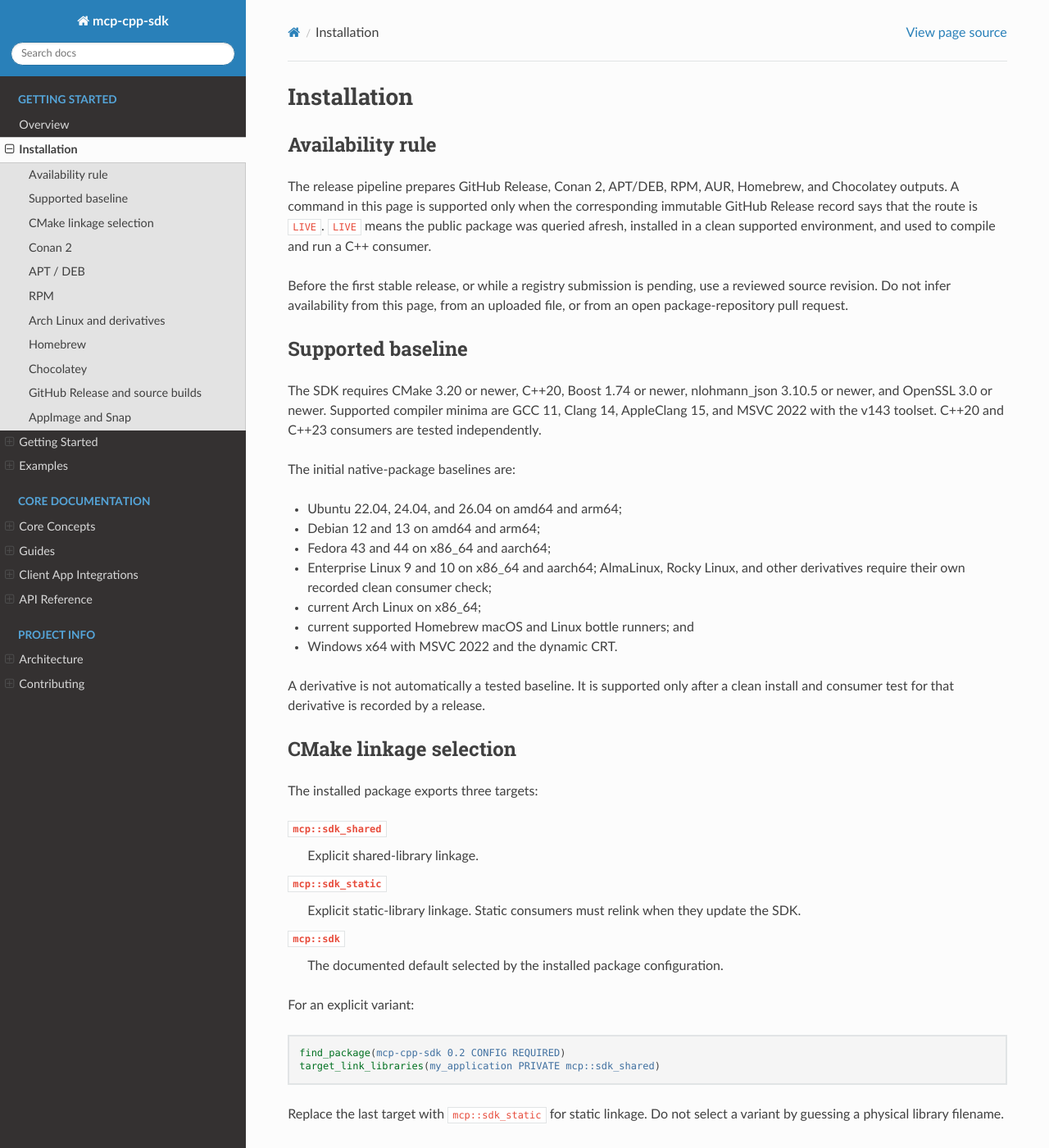
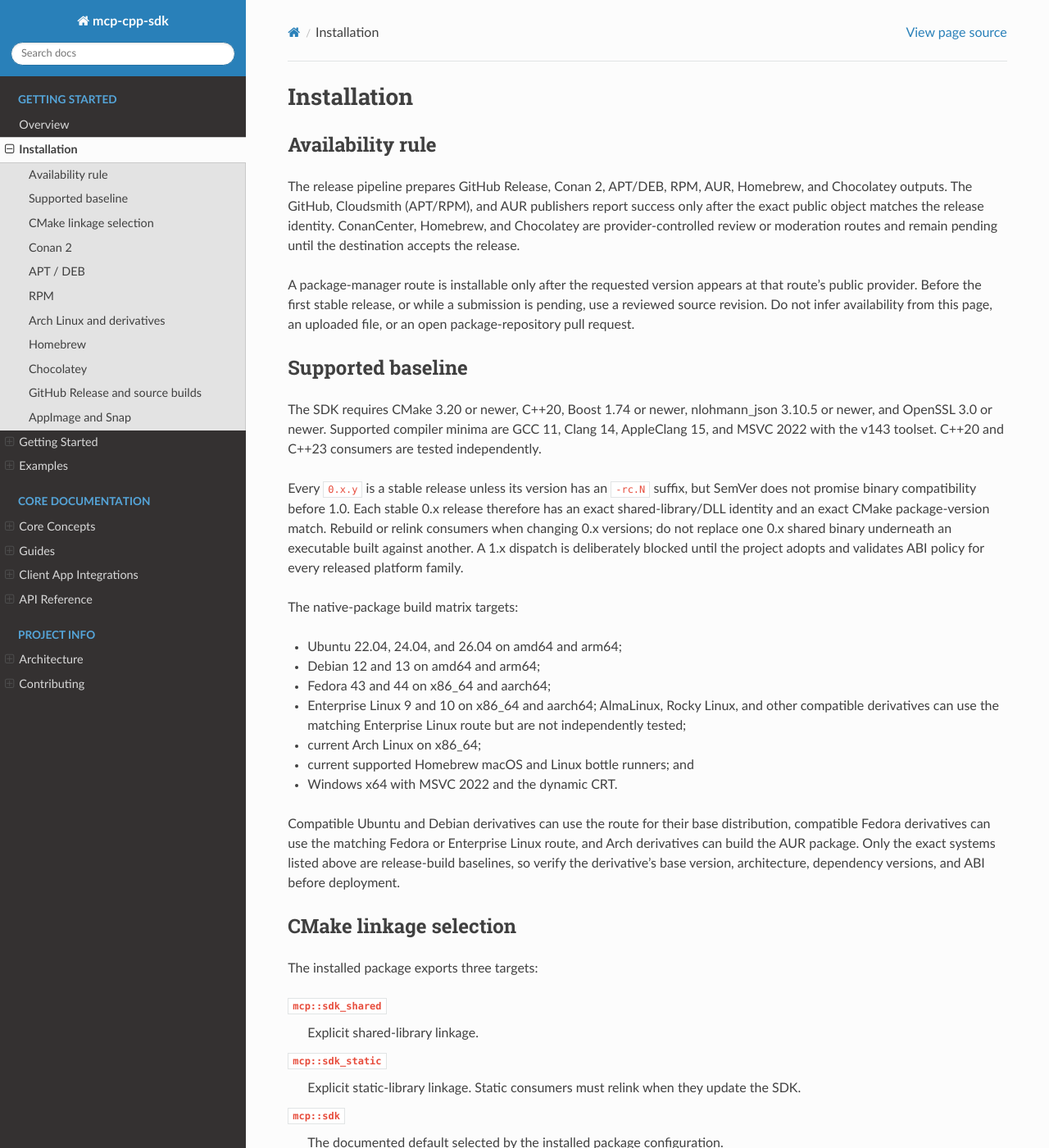
Before and after one commit to yurirocha15/mcp-cpp-sdk, a Sphinx documentation site: the page built from docs/installation.rst, in a window 1280 px wide and 1400 px high. Shown: the whole window at 82% size. Built offline with Sphinx 7.4.7 and the Read the Docs theme 3.1.0, drawn with Linux system fonts in a browser that asks for light colours; some of the changed text lies outside the part shown.

Commit message:
docs: describe release availability and installation routes
Align the installation guide, README and getting-started page with the
release workflow, and update the unreleased changelog entry. Benchmark
reports name the results directory relative to the repository.

```diff
--- a/docs/installation.rst
+++ b/docs/installation.rst
@@ -5,14 +5,17 @@ Availability rule
 -----------------
 
 The release pipeline prepares GitHub Release, Conan 2, APT/DEB, RPM, AUR,
-Homebrew, and Chocolatey outputs.  A command in this page is supported only
-when the corresponding immutable GitHub Release record says that the route is
-``LIVE``.  ``LIVE`` means the public package was queried afresh, installed in a
-clean supported environment, and used to compile and run a C++ consumer.
+Homebrew, and Chocolatey outputs.  The GitHub, Cloudsmith (APT/RPM), and AUR
+publishers report success only after the exact public object matches the
+release identity.  ConanCenter, Homebrew, and Chocolatey are
+provider-controlled review or moderation routes and remain pending until the
+destination accepts the release.
 
-Before the first stable release, or while a registry submission is pending,
-use a reviewed source revision.  Do not infer availability from this page,
-from an uploaded file, or from an open package-repository pull request.
+A package-manager route is installable only after the requested version
+appears at that route's public provider.  Before the first stable release, or
+while a submission is pending, use a reviewed source revision.  Do not infer
+availability from this page, an uploaded file, or an open package-repository
+pull request.
 
 Supported baseline
 ------------------
@@ -22,20 +25,32 @@ nlohmann_json 3.10.5 or newer, and OpenSSL 3.0 or newer.  Supported compiler
 minima are GCC 11, Clang 14, AppleClang 15, and MSVC 2022 with the v143
 toolset.  C++20 and C++23 consumers are tested independently.
 
-The initial native-package baselines are:
+Every ``0.x.y`` is a stable release unless its version has an ``-rc.N``
+suffix, but SemVer does not promise binary compatibility before 1.0.  Each
+stable 0.x release therefore has an exact shared-library/DLL identity and an
+exact CMake package-version match.  Rebuild or relink consumers when changing
+0.x versions; do not replace one 0.x shared binary underneath an executable
+built against another.  A 1.x dispatch is deliberately blocked until the
+project adopts and validates ABI policy for every released platform family.
+
+The native-package build matrix targets:
 
 * Ubuntu 22.04, 24.04, and 26.04 on amd64 and arm64;
 * Debian 12 and 13 on amd64 and arm64;
 * Fedora 43 and 44 on x86_64 and aarch64;
 * Enterprise Linux 9 and 10 on x86_64 and aarch64; AlmaLinux, Rocky Linux,
-  and other derivatives require their own recorded clean consumer check;
+  and other compatible derivatives can use the matching Enterprise Linux
+  route but are not independently tested;
 * current Arch Linux on x86_64;
 * current supported Homebrew macOS and Linux bottle runners; and
 * Windows x64 with MSVC 2022 and the dynamic CRT.
 
-A derivative is not automatically a tested baseline.  It is supported only
-after a clean install and consumer test for that derivative is recorded by a
-release.
+Compatible Ubuntu and Debian derivatives can use the route for their base
+distribution, compatible Fedora derivatives can use the matching Fedora or
+Enterprise Linux route, and Arch derivatives can build the AUR package.  Only
+the exact systems listed above are release-build baselines, so verify the
+derivative's base version, architecture, dependency versions, and ABI before
+deployment.
 
 CMake linkage selection
 -----------------------
@@ -56,7 +71,7 @@ For an explicit variant:
 
 .. code-block:: cmake
 
-   find_package(mcp-cpp-sdk 0.2 CONFIG REQUIRED)
+   find_package(mcp-cpp-sdk 0.2.0 EXACT CONFIG REQUIRED)
    target_link_libraries(my_application PRIVATE mcp::sdk_shared)
 
 Replace the last target with ``mcp::sdk_static`` for static linkage.  Do not
@@ -66,8 +81,8 @@ Conan 2
 -------
 
 Conan packages are delivered through a recipe contribution to ConanCenter;
-there is no private Conan server.  After the release record marks ConanCenter
-``LIVE``:
+there is no private Conan server.  Install only after the exact version appears
+in ConanCenter's public package index:
 
 .. code-block:: bash
 
@@ -82,14 +97,15 @@ route.
 APT / DEB
 ---------
 
-The public APT repository is hosted by Cloudsmith.  Once the release record
-marks the exact distribution route ``LIVE``, obtain the repository setup
-instructions from the public repository and inspect the downloaded script
-before running it.  The canonical setup endpoint is:
+The public APT repository is hosted by Cloudsmith.  The publisher reads each
+exact package identity back before reporting success.  Once
+the requested version appears for your distribution, obtain the repository
+setup instructions from the public repository and inspect the downloaded
+script before running it.  The canonical setup endpoint is:
 
 .. code-block:: text
 
-   https://dl.cloudsmith.io/public/yurirocha15/mcp-cpp-sdk/cfg/setup/bash.deb.sh
+   https://dl.cloudsmith.io/public/mcp-cpp-sdk/mcp-cpp-sdk/cfg/setup/bash.deb.sh
 
 Then install shared development files, with the optional static archive:
 
@@ -110,13 +126,29 @@ when needed.  Remove the SDK with:
 RPM
 ---
 
-The public RPM repository is also hosted by Cloudsmith.  Use its setup
-instructions only after the release record marks the matching Fedora or
-Enterprise Linux route ``LIVE``.  The canonical setup endpoint is:
+The public RPM repository is also hosted by Cloudsmith.  The publisher reads
+each exact package identity back before reporting success.
+Use its setup instructions only after the requested version appears for the
+matching Fedora or Enterprise Linux route.  The canonical setup endpoint is:
 
 .. code-block:: text
 
-   https://dl.cloudsmith.io/public/yurirocha15/mcp-cpp-sdk/cfg/setup/bash.rpm.sh
+   https://dl.cloudsmith.io/public/mcp-cpp-sdk/mcp-cpp-sdk/cfg/setup/bash.rpm.sh
+
+On AlmaLinux and Rocky Linux 9 or 10, enable CRB and EPEL before installing
+the development package; they provide the ``json-devel`` dependency used by
+the exported CMake target:
+
+.. code-block:: bash
+
+   sudo dnf install dnf-plugins-core
+   sudo dnf config-manager --set-enabled crb
+   sudo dnf install epel-release
+
+RHEL users must enable the corresponding CodeReady Builder repository through
+their subscription and then follow the official EPEL instructions for that
+major version.  Do not use the AlmaLinux/Rocky repository command blindly on
+RHEL.  Fedora does not need this Enterprise Linux prerequisite.
 
 Install the development package and, when required, the static add-on:
 
@@ -135,11 +167,14 @@ Uninstall with:
 Arch Linux and derivatives
 --------------------------
 
-The AUR package base is ``mcp-cpp-sdk`` and produces shared and static split
-packages.  After the AUR route is ``LIVE``, inspect the ``PKGBUILD`` and verify
-the source signature before building.  First import the exact public release
-key that is attached to the immutable GitHub Release, inspect its fingerprint,
-and compare it with ``validpgpkeys`` in the ``PKGBUILD``:
+The official AUR release validation baseline is x86_64.  The AUR package base
+is ``mcp-cpp-sdk`` and produces shared and static split
+packages.  The publisher reports success only after reading the exact remote
+package tree back.  After the package base shows the requested
+``pkgver``, inspect the ``PKGBUILD`` and verify the source signature before
+building.  First import the exact public release key that is attached to the
+immutable GitHub Release, inspect its fingerprint, and compare it with
+``validpgpkeys`` in the ``PKGBUILD``:
 
 .. code-block:: bash
 
@@ -156,13 +191,16 @@ and compare it with ``validpgpkeys`` in the ``PKGBUILD``:
    makepkg -si
 
 Remove installed split packages with ``pacman -Rns mcp-cpp-sdk`` and, if
-installed, ``mcp-cpp-sdk-static``.  Manjaro and other derivatives become
-supported only when their release-specific clean consumer test is recorded.
+installed, ``mcp-cpp-sdk-static``.  Manjaro and other Arch derivatives can
+build the AUR package when they remain compatible with the targeted Arch
+dependencies, but they are not independent release-build baselines.
 
 Homebrew
 --------
 
-After the Homebrew route is ``LIVE``:
+Homebrew publication is a provider-controlled handoff.  Install only after the
+requested formula version appears in the destination tap; an open formula pull
+request is not installable:
 
 .. code-block:: bash
 
@@ -176,15 +214,15 @@ build where a release has no verified bottle for the host.
 Chocolatey
 ----------
 
-After Chocolatey moderation completes and the release record says ``LIVE``,
-install the x64 developer SDK from an elevated shell:
+Install the x64 developer SDK from an elevated shell only after Chocolatey
+moderation completes and the exact version appears in the public Chocolatey
+Community Repository.  A pending submission is not installable:
 
 .. code-block:: powershell
 
    choco install mcp-cpp-sdk --version=0.2.0
 
-The package contains shared and static SDK variants for MSVC 2022 and depends
-on the ``vcredist140`` package for the Visual C++ runtime.  Remove it
+The package contains shared and static SDK variants for MSVC 2022.  Remove it
 with ``choco uninstall mcp-cpp-sdk``.  A new shell receives
 ``MCP_CPP_SDK_ROOT``; pass it to CMake when configuring a consumer:
 
@@ -193,6 +231,8 @@ with ``choco uninstall mcp-cpp-sdk``.  A new shell receives
    cmake -S . -B build -DCMAKE_PREFIX_PATH="$env:MCP_CPP_SDK_ROOT"
 
 The Chocolatey package does not redistribute third-party development SDKs.
+It declares Chocolatey's ``vcredist140`` package so the current supported
+Microsoft Visual C++ runtime is installed before the shared SDK is used.
 Provide x64 MSVC-compatible Boost 1.74 or newer, nlohmann-json 3.10.5 or newer,
 and OpenSSL 3.x, then include their prefixes alongside
 ``MCP_CPP_SDK_ROOT`` in ``CMAKE_PREFIX_PATH``.  Conan 2 or vcpkg may be
@@ -205,8 +245,9 @@ GitHub Release and source builds
 Each stable GitHub Release provides deterministic source archives, detached
 OpenPGP signatures, ``SHA256SUMS`` with its signature, SBOMs, provenance, and a
 signed release manifest.  Verify the checksum signature and source-archive
-signature before building.  Do not use GitHub's automatically generated source
-archives as release inputs.
+signature before building.  The publisher reports success only after reading
+the exact immutable release and assets back.  Do not use GitHub's
+automatically generated source archives as release inputs.
 
 For a source checkout with Conan 2 dependencies:
 
```
Also changed, not shown: CHANGELOG.md (+1 -1 lines), README.md (+6 -1 lines), docs/getting-started.rst (+6 -3 lines), 3 other files.
